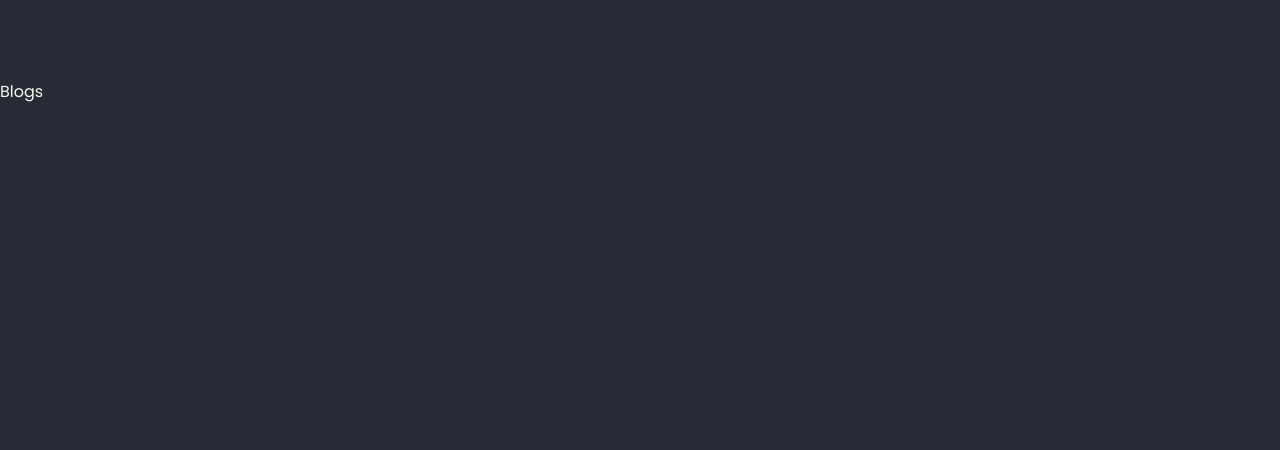
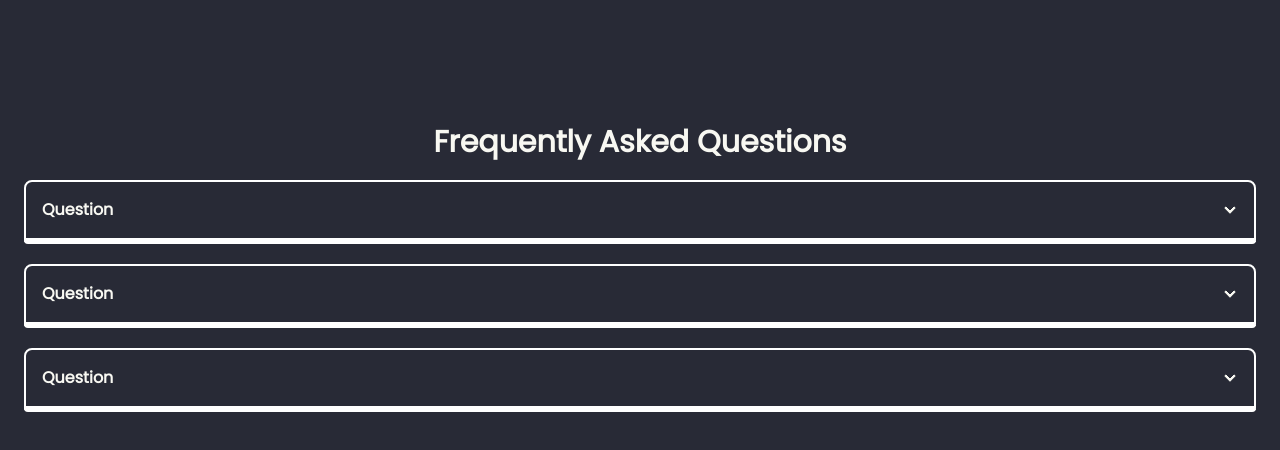
Before and after one commit to Rafi-Riday/buzz-quizzers-react-router, a React (Vite) app: page /blogs in a window 1280 px wide. Shown: the top 450 px of the page. Built offline with nearby package versions, Linux system fonts and the light colour scheme; no server answers.

Commit message:
solved netlify deploy error

```diff
--- a/src/App.jsx
+++ b/src/App.jsx
@@ -2,6 +2,7 @@ import React from 'react';
 import { createBrowserRouter, redirect, RouterProvider } from "react-router-dom"
 import Blogs from "./components/Blogs/Blogs";
 import ErrorPage from "./components/ErrorPage/ErrorPage";
+import PageNotFound from './components/PageNotFound/PageNotFound';
 import Statistics from "./components/Statistics/Statistics";
 import Topic from "./components/Topic/Topic";
 import Topics from "./components/Topics/Topics";
@@ -17,28 +18,33 @@ function App() {
         {
           path: '/',
           loader: () => redirect('/topics'),
+          errorElement: <ErrorPage />,
         },
         {
           path: '/topics',
           element: <Topics />,
           loader: () => fetch(`https://openapi.programming-hero.com/api/quiz`),
+          errorElement: <ErrorPage />,
         },
         {
           path: '/topics/:id',
           element: <Topic />,
           loader: ({ params }) => fetch(`https://openapi.programming-hero.com/api/quiz/${params.id}`),
+          errorElement: <ErrorPage />,
         },
         {
           path: '/statistics',
           element: <Statistics />,
+          errorElement: <ErrorPage />,
         },
         {
           path: '/blogs',
           element: <Blogs />,
+          errorElement: <ErrorPage />,
         },
         {
           path: '*',
-          element: <ErrorPage />,
+          element: <PageNotFound />,
         },
       ],
     },
--- a/src/components/Blogs/Blogs.jsx
+++ b/src/components/Blogs/Blogs.jsx
@@ -1,11 +1,45 @@
 import React from 'react';
 
 const Blogs = () => {
-    document.title = `Buzz Quizzers | Blogs`;
     return (
-        <div>
-            <h3>Blogs</h3>
-        </div>
+        <section className="w-full p-6 pb-0">
+            <h1 className="my-5 text-xl md:text-3xl font-semibold text-center">Frequently Asked Questions</h1>
+            <div className="grid grid-cols-1 gap-4 md:gap-5">
+                <div className="collapse collapse-arrow">
+                    <input type="checkbox" className="peer" />
+                    <div
+                        className="collapse-title text-dracula_color font-bold border-2 border-white rounded-lg rounded-b-none peer-checked:bg-[#506ec080]">
+                        Question
+                    </div>
+                    <div
+                        className="peer-checked:pt-2 collapse-content md:text-base border-2 border-white rounded-lg rounded-t-none">
+                        Answer
+                    </div>
+                </div>
+                <div className="collapse collapse-arrow">
+                    <input type="checkbox" className="peer" />
+                    <div
+                        className="collapse-title text-dracula_color font-bold border-2 border-white rounded-lg rounded-b-none peer-checked:bg-[#506ec080]">
+                        Question
+                    </div>
+                    <div
+                        className="peer-checked:pt-2 collapse-content md:text-base border-2 border-white rounded-lg rounded-t-none">
+                        Answer
+                    </div>
+                </div>
+                <div className="collapse collapse-arrow">
+                    <input type="checkbox" className="peer" />
+                    <div
+                        className="collapse-title text-dracula_color font-bold border-2 border-white rounded-lg rounded-b-none peer-checked:bg-[#506ec080]">
+                        Question
+                    </div>
+                    <div
+                        className="peer-checked:pt-2 collapse-content md:text-base border-2 border-white rounded-lg rounded-t-none">
+                        Answer
+                    </div>
+                </div>
+            </div>
+        </section>
     );
 };
 
--- a/src/components/ErrorPage/ErrorPage.jsx
+++ b/src/components/ErrorPage/ErrorPage.jsx
@@ -1,9 +1,23 @@
 import React from 'react';
+import { useRouteError } from "react-router-dom";
+import HeaderText from '../HeaderText/HeaderText';
+import SadLogo from '../../img/sad.png';
 
 const ErrorPage = () => {
+    document.title = 'Buzz Quizzers | Fetch Error';
+    const error = useRouteError();
+    console.error(error);
     return (
-        <div>
-            <h3>Page not found :-(</h3>
+        <div className='w-full h-[85vh] flex flex-col items-center justify-center gap-6'>
+            <img className='w-20' src={SadLogo} alt="Sad Logo" />
+            <div className='text-center'>
+                <HeaderText text={<b className='text-2xl font-extrabold'>Sorry</b>} />
+                <br />
+                <b>An unexpected error has occurred.</b>
+                <p>
+                    <i className='text-slate-300'>Fetch Error : {error.statusText || error.message}</i>
+                </p>
+            </div>
         </div>
     );
 };
--- /dev/null
+++ b/src/components/PageNotFound/PageNotFound.jsx
@@ -0,0 +1,22 @@
+import React from 'react';
+import HeaderText from '../HeaderText/HeaderText';
+import SadLogo from '../../img/sad.png';
+
+const PageNotFound = () => {
+    document.title = 'Buzz Quizzers | 404';
+    return (
+        <div className='w-full h-[85vh] flex flex-col items-center justify-center gap-6'>
+            <img className='w-20' src={SadLogo} alt="Sad Logo" />
+            <div className='text-center'>
+                <HeaderText text={<b className='text-3xl font-extrabold'>404</b>} />
+                <br />
+                <b>Sorry, path not found</b>
+                <p>
+                    <i className='text-slate-300'>Path error</i>
+                </p>
+            </div>
+        </div>
+    );
+};
+
+export default PageNotFound;
--- a/src/components/Statistics/Statistics.jsx
+++ b/src/components/Statistics/Statistics.jsx
@@ -12,6 +12,7 @@ import { ResultContext } from '../../contexts/Contexts';
 import HeaderText from "../HeaderText/HeaderText";
 
 const Statistics = () => {
+    document.title = `Buzz Quizzers | Statistics`;
     const data = [];
     const { results } = useContext(ResultContext);
     results.forEach(result => {
```
Also changed, not shown: src/img/sad.png (added), 1 other file (tests, documents, lock files or other folders).
